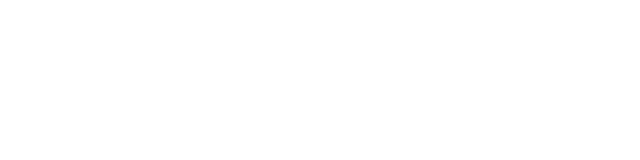
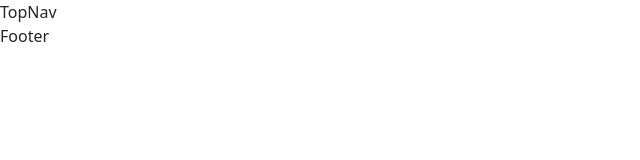
Before and after one commit to Bikal-Adhikari/ExpenseTracker-client, a React (Vite) app: page /signup in a window 1280 px wide. Shown: the top 160 px of the page, without its empty margins (0-640 px from the left). Built offline with nearby package versions, Linux system fonts and the light colour scheme.

Commit message:
Signup login and dasboard page

```diff
--- a/package.json
+++ b/package.json
@@ -13,7 +13,8 @@
     "bootstrap": "^5.3.3",
     "react": "^18.2.0",
     "react-bootstrap": "^2.10.2",
-    "react-dom": "^18.2.0"
+    "react-dom": "^18.2.0",
+    "react-router-dom": "^6.23.0"
   },
   "devDependencies": {
     "@types/react": "^18.2.66",
--- a/src/App.jsx
+++ b/src/App.jsx
@@ -1,7 +1,19 @@
+import { Routes, Route } from "react-router-dom";
 import "./App.css";
+import Login from "./pages/Login";
+import Signup from "./pages/Signup";
+import Dashboard from "./pages/Dashboard";
 
 function App() {
-  return <></>;
+  return (
+    <div className="wrapper">
+      <Routes>
+        <Route path="/" element={<Login />} />
+        <Route path="/signup" element={<Signup />} />
+        <Route path="/dashboard" element={<Dashboard />} />
+      </Routes>
+    </div>
+  );
 }
 
 export default App;
--- /dev/null
+++ b/src/components/Footer.jsx
@@ -0,0 +1,3 @@
+export const Footer = () => {
+  return <div>Footer</div>;
+};
--- /dev/null
+++ b/src/components/TopNav.jsx
@@ -0,0 +1,3 @@
+export const TopNav = () => {
+  return <div>TopNav</div>;
+};
--- a/src/main.jsx
+++ b/src/main.jsx
@@ -3,9 +3,12 @@
 import App from "./App.jsx";
 import "./index.css";
 import "bootstrap/dist/css/bootstrap.min.css";
+import { BrowserRouter } from "react-router-dom";
 
 ReactDOM.createRoot(document.getElementById("root")).render(
   <React.StrictMode>
-    <App />
+    <BrowserRouter>
+      <App />
+    </BrowserRouter>
   </React.StrictMode>
 );
--- /dev/null
+++ b/src/pages/Dashboard.jsx
@@ -0,0 +1,12 @@
+const Dashboard = () => {
+  return (
+    <div>
+      {" "}
+      {/* header  */}
+      {/* mainbody */}
+      {/* footer  */}
+    </div>
+  );
+};
+
+export default Dashboard;
--- /dev/null
+++ b/src/pages/Login.jsx
@@ -0,0 +1,12 @@
+const Login = () => {
+  return (
+    <div>
+      Login
+      {/* header  */}
+      {/* mainbody */}
+      {/* footer  */}
+    </div>
+  );
+};
+
+export default Login;
--- /dev/null
+++ b/src/pages/Signup.jsx
@@ -0,0 +1,17 @@
+import { Footer } from "../components/Footer";
+import { TopNav } from "../components/TopNav";
+
+const Signup = () => {
+  return (
+    <div>
+      {/* header  */}
+      <TopNav />
+      {/* mainbody */}
+
+      {/* footer  */}
+      <Footer />
+    </div>
+  );
+};
+
+export default Signup;
```
Also changed, not shown: 1 other file (tests, documents, lock files or other folders).
